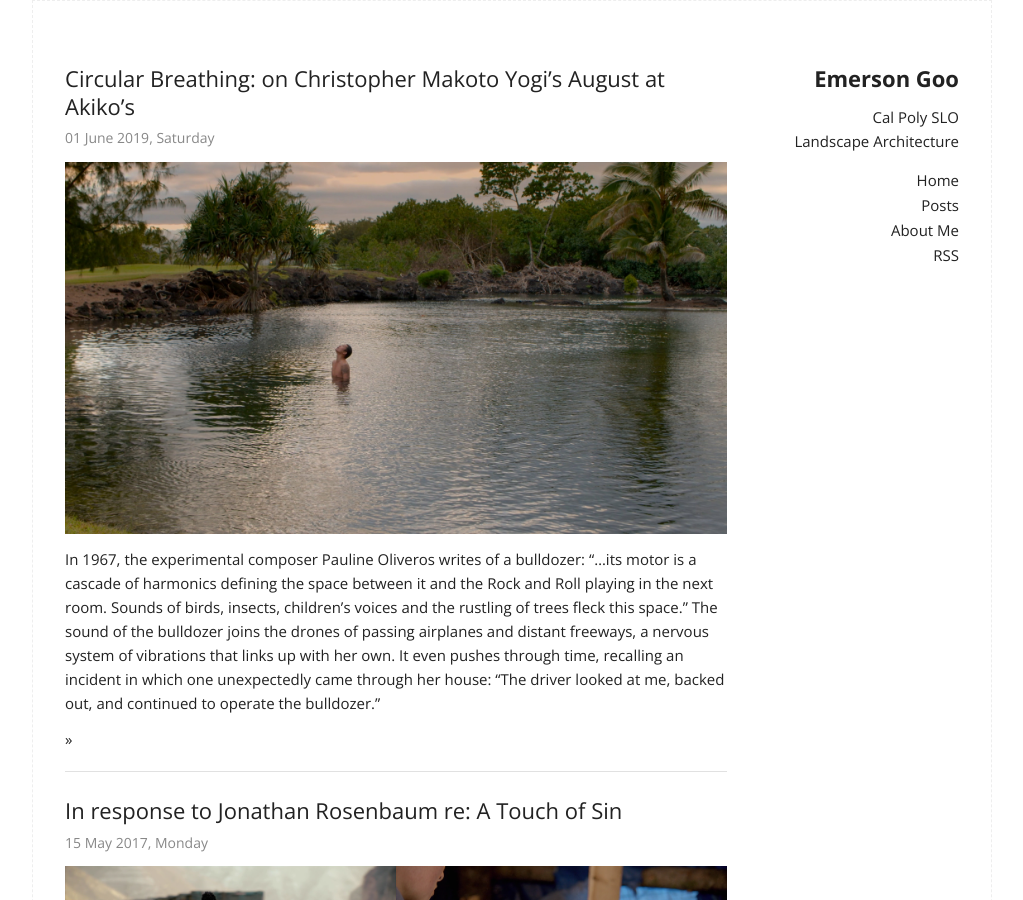
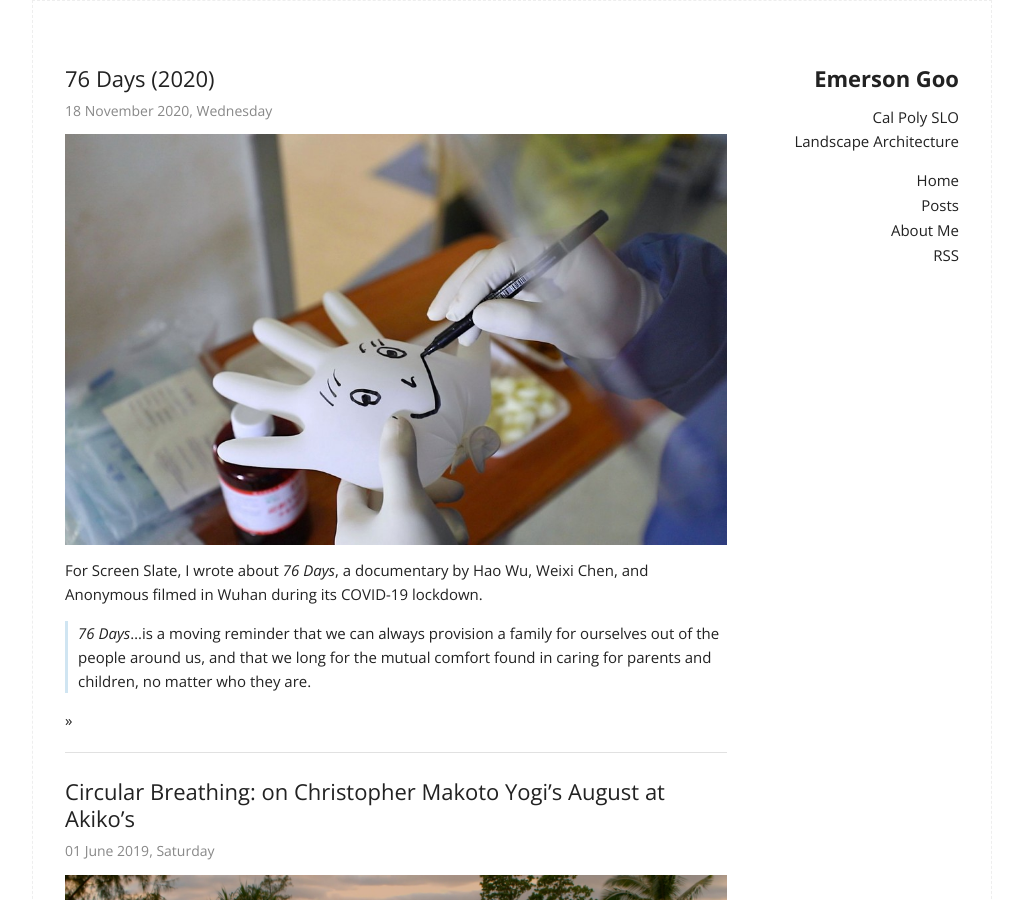
Before and after one commit to emersongoo/emersongoo.github.io, a Jekyll site: the page built from index.html, in a window 1280 px wide and 900 px high. Shown: the whole window, without its empty margins (128-1151 px from the left). Built offline with Jekyll 4.4.1, drawn with Linux system fonts in a browser that asks for light colours.

Commit message:
add new post

```diff
--- a/_posts/2017-05-15-in-response-to-jonathan-rosenbaum.markdown
+++ b/_posts/2017-05-15-in-response-to-jonathan-rosenbaum.markdown
@@ -4,7 +4,7 @@ title:  "In response to Jonathan Rosenbaum re: A Touch of Sin"
 date:   2017-05-15 00:00:00 -0000
 categories: film
 ---
-<a href="/assets/img/atouchofsin.png" data-lightbox="image-1" data-title="A Touch of Sin (2013)">
+<a href="/assets/img/atouchofsin.png" data-lightbox="2017-05-15" data-title="A Touch of Sin (2013)">
   <img src="/assets/img/atouchofsin.png">
 </a>
 
--- a/_posts/2019-06-01-circular-breathing-august-at-akikos.markdown
+++ b/_posts/2019-06-01-circular-breathing-august-at-akikos.markdown
@@ -4,7 +4,7 @@ title:  "Circular Breathing: on Christopher Makoto Yogi&rsquo;s August at Akiko&
 date:   2019-06-01 00:00:00 -0000
 categories: film
 ---
-<a href="/assets/img/augustatakikos.jpg" data-lightbox="image-1" data-title="August at Akiko&rsquo;s (2018)">
+<a href="/assets/img/augustatakikos.jpg" data-lightbox="2019-06-01" data-title="August at Akiko&rsquo;s (2018)">
   <img src="/assets/img/augustatakikos.jpg">
 </a>
 
--- /dev/null
+++ b/_posts/2020-11-18-76-days.markdown
@@ -0,0 +1,13 @@
+---
+layout: post
+title:  "76 Days (2020)"
+date:   2020-11-18 00:00:00 -0000
+categories: film
+---
+<a href="/assets/img/76-days.jpg" data-lightbox="2020-11-18" data-title="76 Days (2020)">
+  <img src="/assets/img/76-days.jpg">
+</a>
+
+For Screen Slate, I wrote about [*76 Days*](https://www.screenslate.com/articles/405), a documentary by Hao Wu, Weixi Chen, and Anonymous filmed in Wuhan during its COVID-19 lockdown.
+
+> *76 Days*...is a moving reminder that we can always provision a family for ourselves out of the people around us, and that we long for the mutual comfort found in caring for parents and children, no matter who they are.
```
Also changed, not shown: assets/img/76-days.jpg (added).
